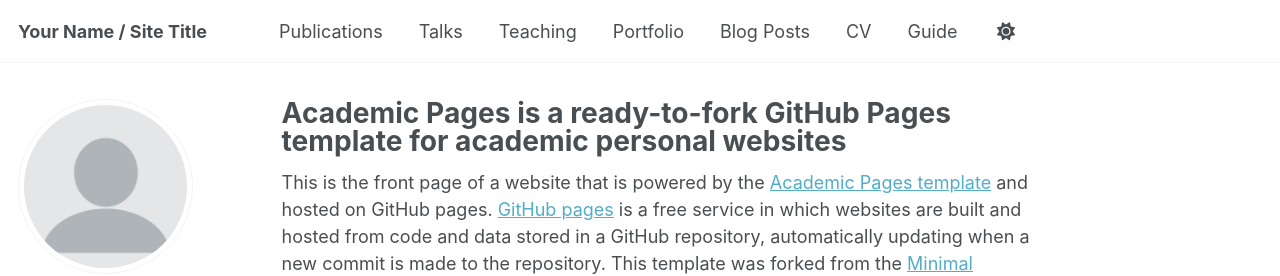
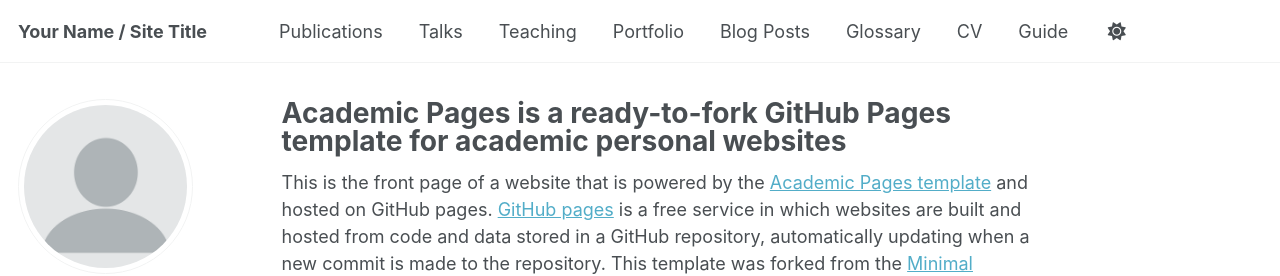
Before and after one commit to SsilhouetteE/SsilhouetteE, a Jekyll site: the page built from _pages/about.md, in a window 1280 px wide. Shown: the top 276 px of the page. Built offline with Jekyll 4.4.1, drawn with Linux system fonts in a browser that asks for light colours; some web fonts are replaced.

Commit message:
Update navigation.yml

```diff
--- a/_data/navigation.yml
+++ b/_data/navigation.yml
@@ -23,6 +23,10 @@ main:
   - title: "Blog Posts"
     url: /year-archive/
 
+  - title: "Glossary"
+    url: /glossary/
+
+
   - title: "CV"
     url: /cv/
 
```
